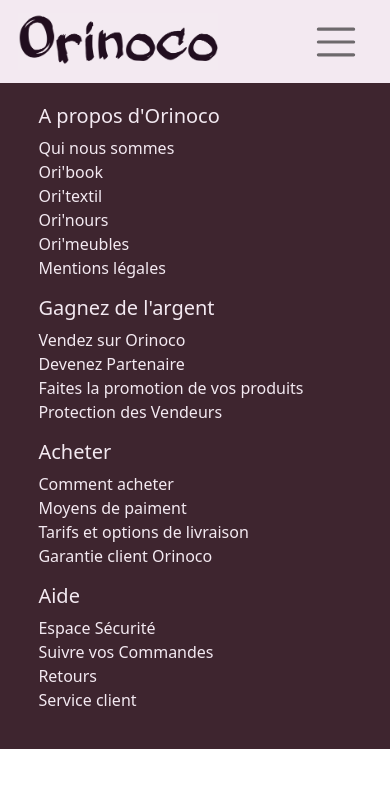
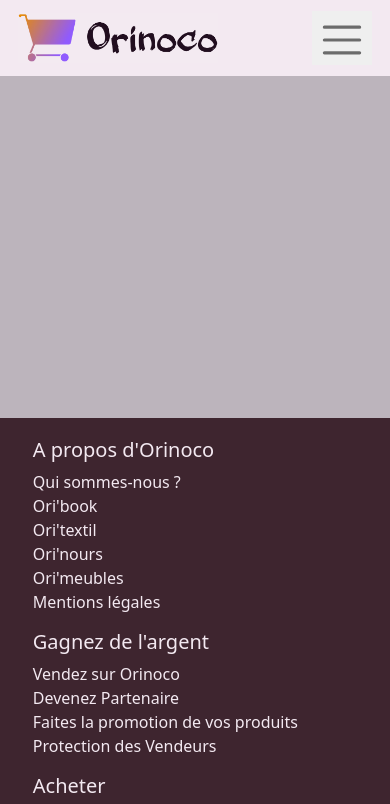
Before and after one commit to olgalescuyer/OlgaLescuyer_5_09082021, a plain HTML site: page front-end/index.html in a window 390 px wide. Shown: the top 804 px of the page. Drawn offline with nearby package versions, Linux system fonts and the light colour scheme; no server answers.

Commit message:
modif : header avec bootstrap

```diff
--- a/front-end/index.html
+++ b/front-end/index.html
@@ -20,7 +20,7 @@
 
     <div class="main-wrapper">
 
-        <header>
+        <header class="header">
 
             <div class="container">
 
@@ -28,26 +28,29 @@
 
                     <a href="index.html" title="Accueil" class="navbar-brand">
 
-                        <img src="./img/logo.png" alt="logo brand" class="header__logo" />
+                        <img src="./img/logo-min.png" alt="logo brand" class="header__logo" />
                     </a>
 
-                    <button class="navbar-toggler header__btn-toggle" type="button" data-toggle="collapse" data-target="#navbarSupportedContent" aria-controls="navbarSupportedContent" aria-expanded="false" aria-label="Toggle navigation">
+                    <button class="header__btn-toggler" type="button" data-bs-toggle="collapse" data-bs-target="#collapseExample" aria-expanded="false" aria-controls="collapseExample">
+                        <span class="navbar-toggler-icon header__icon-toggler"></span>
+                      </button>
 
-                        <span class="navbar-toggler-icon header__icon-toggler"></span>
-
-                  </button>
-
-                    <div class="collapse navbar-collapse justify-content-end header__navbar" id="navbarSupportedContent">
+                    <div class="collapse navbar-collapse justify-content-end header__navbar" id="collapseExample">
 
                         <ul class="nav">
-                            <li class="nav-item">
+                            <li class="nav-item nav__nav-item">
                                 <a class="nav-link header__subtitle" href="#">Votre compte</a>
                             </li>
-                            <li class="nav-item">
+                            <li class="nav-item nav__nav-item">
                                 <a class="nav-link header__subtitle" href="#">Retours et Commandes</a>
                             </li>
-                            <li class="nav-item">
-                                <a class="nav-link header__subtitle" href="#">Panier</a>
+                            <li class="nav-item nav__nav-item">
+                                <a class="nav-link header__subtitle" href="#">Panier
+                                    <svg xmlns="http://www.w3.org/2000/svg" width="22" height="22" fill="currentColor" class="bi bi-cart2" viewBox="0 0 16 16">
+                                        <path d="M0 2.5A.5.5 0 0 1 .5 2H2a.5.5 0 0 1 .485.379L2.89 4H14.5a.5.5 0 0 1 .485.621l-1.5 6A.5.5 0 0 1 13 11H4a.5.5 0 0 1-.485-.379L1.61 3H.5a.5.5 0 0 1-.5-.5zM3.14 5l1.25 5h8.22l1.25-5H3.14zM5 13a1 1 0 1 0 0 2 1 1 0 0 0 0-2zm-2 1a2 2 0 1 1 4 0 2 2 0 0 1-4 0zm9-1a1 1 0 1 0 0 2 1 1 0 0 0 0-2zm-2 1a2 2 0 1 1 4 0 2 2 0 0 1-4 0z"/>
+                                      </svg>
+                                  </svg>
+                                </a>
                             </li>
 
                         </ul>
@@ -64,11 +67,10 @@
 
         <main>
 
-            <section>
-
+            <section class="section-content">
 
                 <!--Je vais utiliser JS pour concevoir la page-->
-                <div id="root "></div>
+                <div class="container section-content__container" id="root"></div>
 
             </section>
 
@@ -80,23 +82,23 @@
 
                 <div>
                     <h5>A propos d'Orinoco</h5>
-                    <ul class="footer-nav__list">
-                        <li class="footer-nav__item">
-                            <a href="#">Qui nous sommes</a>
+                    <ul class="list-unstyled">
+                        <li>
+                            <a href="#">Qui sommes-nous ?</a>
                         </li>
-                        <li class="footer-nav__item">
+                        <li>
                             <a href="#">Ori'book</a>
                         </li>
-                        <li class="footer-nav__item">
+                        <li>
                             <a href="#">Ori'textil</a>
                         </li>
-                        <li class="footer-nav__item">
+                        <li>
                             <a href="#">Ori'nours</a>
                         </li>
-                        <li class="footer-nav__item">
+                        <li>
                             <a href="#">Ori'meubles</a>
                         </li>
-                        <li class="footer-nav__item">
+                        <li>
                             <a href="#">Mentions légales</a>
                         </li>
                     </ul>
@@ -105,18 +107,18 @@
 
                 <div>
                     <h5>Gagnez de l'argent</h5>
-                    <ul class="footer-nav__list ">
-                        <li class="footer-nav__item ">
-                            <a href="# ">Vendez sur Orinoco</a>
+                    <ul class="list-unstyled">
+                        <li>
+                            <a href="#">Vendez sur Orinoco</a>
                         </li>
-                        <li class="footer-nav__item ">
-                            <a href="# ">Devenez Partenaire</a>
+                        <li>
+                            <a href="#">Devenez Partenaire</a>
                         </li>
-                        <li class="footer-nav__item ">
-                            <a href="# ">Faites la promotion de vos produits</a>
+                        <li>
+                            <a href="#">Faites la promotion de vos produits</a>
                         </li>
-                        <li class="footer-nav__item ">
-                            <a href="# ">Protection des Vendeurs</a>
+                        <li>
+                            <a href="#">Protection des Vendeurs</a>
                         </li>
                     </ul>
 
@@ -124,18 +126,18 @@
 
                 <div>
                     <h5>Acheter</h5>
-                    <ul class="footer-nav__list ">
-                        <li class="footer-nav__item ">
-                            <a href="# ">Comment acheter</a>
+                    <ul class="list-unstyled">
+                        <li>
+                            <a href="#">Comment acheter</a>
                         </li>
-                        <li class="footer-nav__item ">
-                            <a href="# ">Moyens de paiment</a>
+                        <li>
+                            <a href="#">Moyens de paiment</a>
                         </li>
-                        <li class="footer-nav__item ">
-                            <a href="# ">Tarifs et options de livraison</a>
+                        <li>
+                            <a href="#">Tarifs et options de livraison</a>
                         </li>
-                        <li class="footer-nav__item ">
-                            <a href="# ">Garantie client Orinoco</a>
+                        <li>
+                            <a href="#">Garantie client Orinoco</a>
                         </li>
                     </ul>
 
@@ -143,24 +145,22 @@
 
                 <div>
                     <h5>Aide</h5>
-                    <ul class="footer-nav__list ">
-                        <li class="footer-nav__item ">
-                            <a href="# ">Espace Sécurité</a>
+                    <ul class="list-unstyled">
+                        <li>
+                            <a href="#">Espace Sécurité</a>
                         </li>
-                        <li class="footer-nav__item ">
-                            <a href="# ">Suivre vos Commandes</a>
+                        <li>
+                            <a href="#">Suivre vos Commandes</a>
                         </li>
-                        <li class="footer-nav__item ">
-                            <a href="# ">Retours</a>
+                        <li>
+                            <a href="#">Retours</a>
                         </li>
-                        <li class="footer-nav__item ">
-                            <a href="# ">Service client</a>
+                        <li>
+                            <a href="#">Service client</a>
                         </li>
                     </ul>
 
                 </div>
-
-
 
             </div>
 
@@ -170,10 +170,7 @@
 
 
     <!--Script pour BOOTSTRAP-->
-    <script src="https://cdn.jsdelivr.net/npm/bootstrap@5.0.2/dist/js/bootstrap.bundle.min.js " integrity="sha384-MrcW6ZMFYlzcLA8Nl+NtUVF0sA7MsXsP1UyJoMp4YLEuNSfAP+JcXn/tWtIaxVXM " crossorigin="anonymous "></script>
-    <script src="https://code.jquery.com/jquery-3.3.1.slim.min.js " integrity="sha384-q8i/X+965DzO0rT7abK41JStQIAqVgRVzpbzo5smXKp4YfRvH+8abtTE1Pi6jizo " crossorigin="anonymous "></script>
-    <script src="https://cdnjs.cloudflare.com/ajax/libs/popper.js/1.14.7/umd/popper.min.js " integrity="sha384-UO2eT0CpHqdSJQ6hJty5KVphtPhzWj9WO1clHTMGa3JDZwrnQq4sF86dIHNDz0W1 " crossorigin="anonymous "></script>
-    <script src="https://stackpath.bootstrapcdn.com/bootstrap/4.3.1/js/bootstrap.min.js " integrity="sha384-JjSmVgyd0p3pXB1rRibZUAYoIIy6OrQ6VrjIEaFf/nJGzIxFDsf4x0xIM+B07jRM " crossorigin="anonymous "></script>
+    <script src="https://cdn.jsdelivr.net/npm/bootstrap@5.0.2/dist/js/bootstrap.bundle.min.js" integrity="sha384-MrcW6ZMFYlzcLA8Nl+NtUVF0sA7MsXsP1UyJoMp4YLEuNSfAP+JcXn/tWtIaxVXM" crossorigin="anonymous"></script>
 
     <!--Mon fichier script-->
     <script src="./script.js "></script>
--- a/front-end/style/sass/base/_reset.scss
+++ b/front-end/style/sass/base/_reset.scss
@@ -1,18 +1,11 @@
-.nav-link:focus,
-nav-link:hover {
-    color: inherit;
-}
+   a {
+       text-decoration: none;
+       color: inherit;
+       &:hover {
+           color: inherit;
+       }
+   }
 
-ul {
-    list-style: none;
-    padding: 0;
-}
-
-a {
-    text-decoration: none;
-    color: inherit;
-}
-
-a:hover {
-    color: inherit;
-}
+   button {
+       border: none;
+   }
--- a/front-end/style/sass/base/_typography.scss
+++ /dev/null
@@ -1 +0,0 @@
-@import url('https://fonts.googleapis.com/css2?family=Roboto:wght@300;400;500;700&display=swap');
--- a/front-end/style/sass/layout/_header.scss
+++ b/front-end/style/sass/layout/_header.scss
@@ -1,8 +1,6 @@
-header {
+.header {
     background-color: $bg-color-primary;
-}
-
-.header__subtitle {
+    &__subtitle {
         color: $font-color;
         font-size: 1.1rem;
         font-weight: bolder;
@@ -10,24 +8,21 @@
             opacity: .8;
             color: inherit;
         }
-}
-
-.header__btn-toggle {
-    border: none;
-    font-size: 2rem;
-    &:active {
-        box-shadow: none;
-    }
         &:focus {
-        border: none;
-        box-shadow: none;
+            color: inherit;
+            opacity: .8;
         }
     }
-
-.header__icon-toggler {
-    color: $font-color;
+    &__btn-toggler {
+        font-size: 2rem;
     }
-
+    &__icon-toggler {
+        color: inherit;
+    }
+    &__logo {
+        width: 12.5rem;
+        height: auto;
+    }
     @media (max-width: 991px) {
         .nav {
             flex-direction: column;
@@ -37,18 +32,25 @@
             margin: 0;
             padding: 0 1.1rem;
         }
+        .header {
+            &__subtitle {
+                text-align: center;
+                border-color: 1px solide $font-color;
+            }
+        }
+    }
+    @media (min-width: 992px) {
+        .header {
+            &__btn-toggler {
+                visibility: hidden;
+            }
+        }
+        .nav__nav-item {
+            border-top: 0;
+        }
+    }
 }
 
-.header__logo {
-    width: 12.5rem;
-    height: auto;
+.nav__nav-item {
+    border-top: 1px solid $bg-color-secondary;
 }
-
-.header__logo-panier {
-    height: 2rem;
-    width: auto;
-}
-
-.logo-panier {
-    width: 3rem;
-}
--- a/front-end/style/sass/layout/_section-content.scss
+++ b/front-end/style/sass/layout/_section-content.scss
@@ -1,12 +1,10 @@
-.card {
-    margin: .5rem .25rem .25rem .25rem;
-    flex: 20%;
-    overflow: hidden;
-    height: 200px;
-    border-radius: 0;
-    border: .3rem solid white;
+.section-content {
+    background-color: $bg-color-secondary;
+    padding: 1.3rem;
+    &__container {
+        min-height: 18.75rem;
+        @media (min-width: 992px) {
+            display: flex;
+        }
+    }
 }
-
-.content__box {
-    display: flex;
-}
```
Also changed, not shown: front-end/style/style.css, 1 other file. Lines whose indentation alone changed are shown as unchanged.
